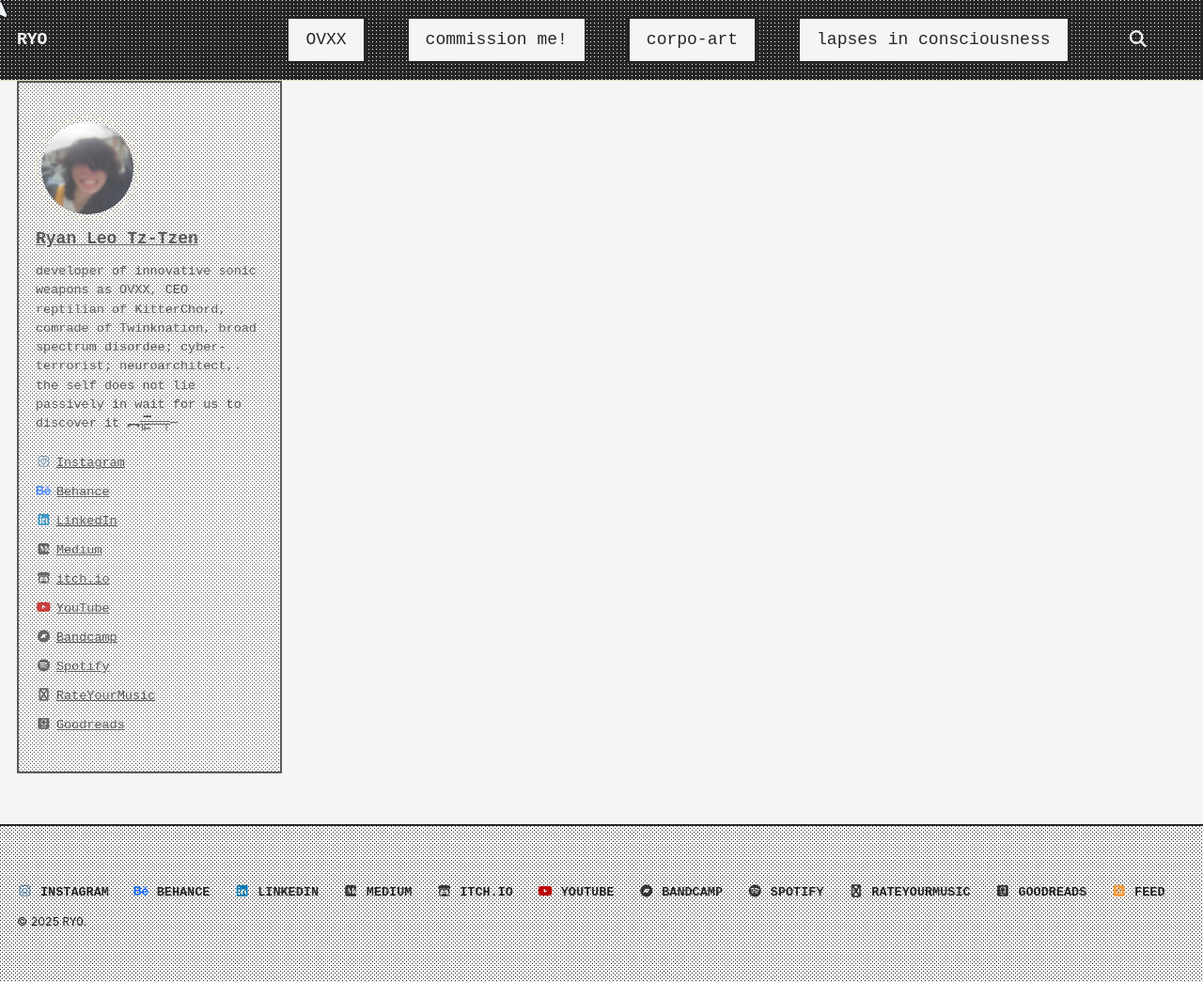
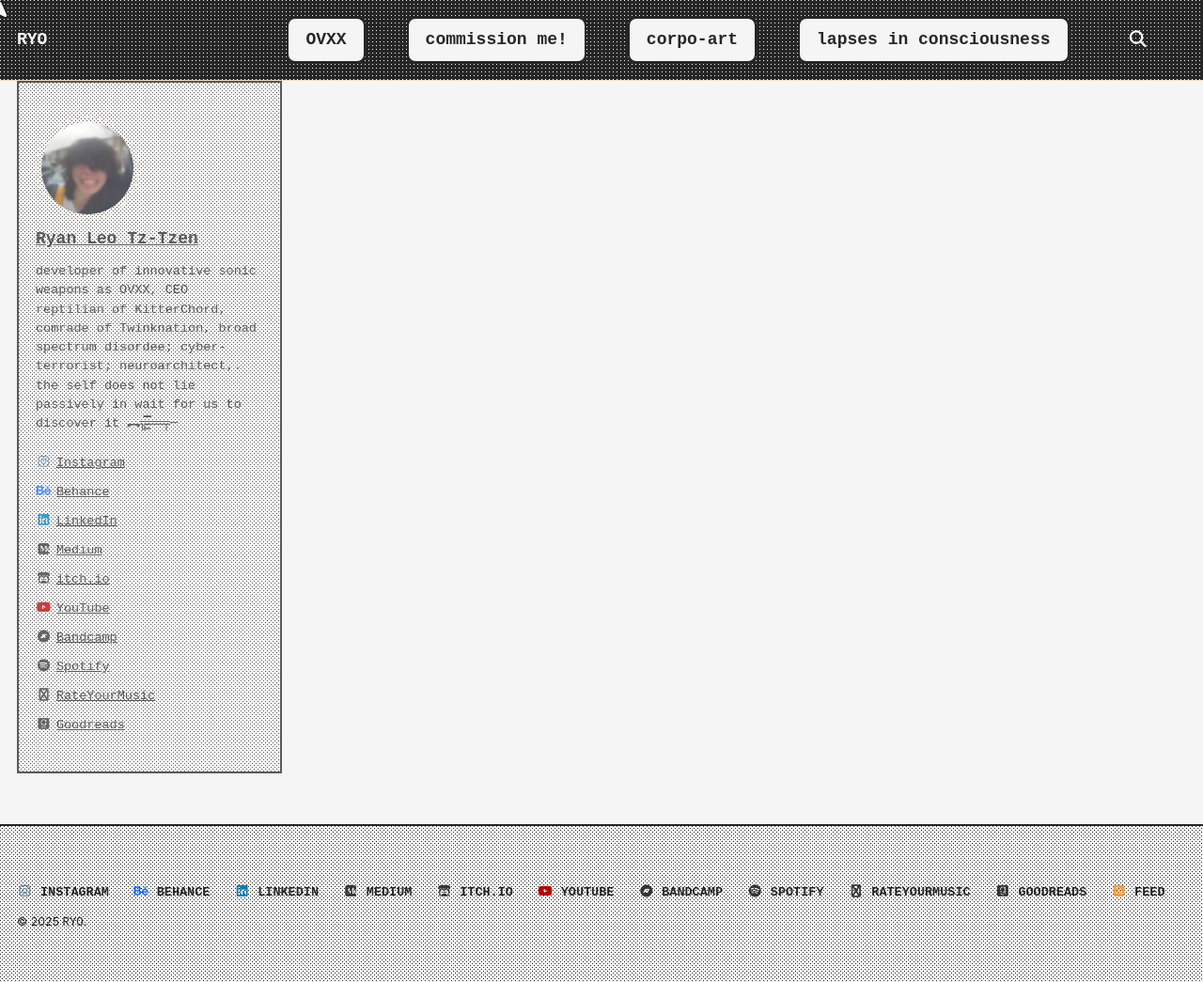
Before and after one commit to cryotato/cryotato.github.io, a Jekyll site: the page built from index.md, in a window 1280 px wide and 1045 px high. Shown: the whole window at 94% size. Built offline with Jekyll 4.4.1, drawn with Linux system fonts in a browser that asks for light colours; cached includes are drawn as plain includes.

Commit message:
Update main.scss

```diff
--- a/assets/css/main.scss
+++ b/assets/css/main.scss
@@ -49,82 +49,109 @@
 }
 
 /* ==========================================================================
-   Text Readability Improvements (Enhanced Specificity)
+   Text Readability Improvements (Hyper-Focused Specificity)
    ========================================================================== */
 
-/* Apply to main body text and lists - Use !important */
-body,
-.page__content p, /* Be more specific for content paragraphs */
-.page__content li /* Be more specific for content list items */
+/* --- Base Body Text (Paragraphs, Lists) --- */
+/* Use theme's own content wrapper class for higher specificity */
+.page__content p,
+.page__content ul li,
+.page__content ol li {
+  text-shadow: var(--l-shadow) !important;
+  color: var(--dark) !important; // Ensure dark text
+}
+/* Ensure base body background is set */
+body {
+  background: var(--bg-0) !important;
+}
+
+/* --- Headings --- */
+h1, h2, h3, h4, h5, h6 {
+  text-shadow: var(--l-shadow) !important;
+  color: var(--dark) !important; // Ensure dark text
+}
+
+/* --- General Links (excluding specific areas) --- */
+a:not(.masthead a):not(.sidebar a):not(.toc a):not(.page__footer a):not(.btn):not(.button) {
+  text-shadow: var(--l-shadow) !important;
+  color: var(--dark) !important; // Ensure dark text
+}
+
+/* --- Blockquotes --- */
+blockquote,
+blockquote p {
+  text-shadow: var(--l-shadow) !important;
+  color: var(--dark) !important; // Ensure dark text
+}
+
+/* --- Code Blocks & Inline Code --- */
+pre,
+p code, li code, h1 code, h2 code, h3 code, h4 code, h5 code, h6 code {
+  text-shadow: var(--l-shadow) !important; // Light shadow for dark text
+  // Color is usually handled okay by themes/syntax highlighters, but force if needed:
+  // color: var(--dark) !important;
+}
+
+/* --- Buttons (Already Styled, Re-affirm shadow) --- */
+button, .btn {
+  text-shadow: var(--l-shadow) !important;
+  &:hover {
+    text-shadow: var(--d-shadow) !important;
+  }
+}
+
+/* --- FIX FOR SIDEBARS (Author & TOC) --- */
+/* Target elements *directly within* sidebar/toc classes */
+.sidebar p,
+.sidebar li,
+.sidebar h1, .sidebar h2, .sidebar h3, .sidebar h4, /* Target headings in sidebar */
+.sidebar .author__name,
+.sidebar .author__bio,
+.sidebar .author__urls-label,
+.sidebar a, /* Target links specifically within .sidebar */
+.toc, /* Target TOC container itself if it has text */
+.toc__menu, /* Target TOC menu */
+.toc__title, /* Target TOC title */
+.toc a,  /* Target links specifically within .toc */
+.toc li /* Target list items within .toc */
 {
-  text-shadow: var(--l-shadow) !important; // Light shadow for dark text on light bg
-}
-/* Ensure base body color/bg are set if not already done elsewhere */
-body {
-    background: var(--bg-0) !important; // Force light background
-    color: var(--dark) !important;      // Force dark text color
+  text-shadow: var(--l-shadow) !important; // Light shadow (assuming light dither bg)
+  color: var(--dark) !important;       // Force dark text color
+  // background: transparent !important; // Uncomment THIS LINE ONLY if text still has weird background artifacts
 }
 
 
-/* Apply to headings - Use !important */
-h1, h2, h3, h4, h5, h6 {
-  text-shadow: var(--l-shadow) !important; // Light shadow for dark text
-}
-
-/* Apply to MOST links - Use !important */
-/* Excludes masthead links, handled separately */
-a:not(.masthead a):not(.btn):not(.button) { // Target links NOT in masthead or buttons
-  text-shadow: var(--l-shadow) !important; // Light shadow for dark text
-}
-/* Re-apply specific link colors if needed, as inherit might be overridden */
-a:not(.masthead a):not(.btn):not(.button) {
-    color: var(--dark) !important; // Make sure default links are dark
+/* --- FIX FOR FOOTER --- */
+/* Target elements *directly within* footer classes */
+.page__footer, /* Target footer container itself */
+.page__footer p,
+.page__footer span, /* Target span elements */
+.page__footer li,
+.page__footer a {
+  text-shadow: var(--l-shadow) !important; // Light shadow (assuming light dither bg)
+  color: var(--dark) !important;       // Force dark text color
 }
 
 
-/* Apply to blockquotes - Use !important */
-blockquote,
-blockquote p { // Target blockquote and paragraphs inside
-  text-shadow: var(--l-shadow) !important; // Light shadow for dark text
+/* --- FIX FOR SITE TITLE in Masthead --- */
+/* Re-apply with high specificity */
+.masthead nav#site-nav a.site-title { // Use ID and class for very high specificity
+  color: var(--light) !important;
+  text-shadow: var(--d-shadow) !important; // Dark shadow for light text
+  // Test: Does increasing offset slightly make it visible? (If still not working)
+  // text-shadow: -2px -2px 0 var(--dark), 0 -2px 0 var(--dark), 2px -2px 0 var(--dark), 2px 0 0 var(--dark), 2px 2px 0 var(--dark), 0 2px 0 var(--dark), -2px 2px 0 var(--dark), -2px 0 0 var(--dark) !important;
 }
 
-/* Apply within the sidebar - Use !important */
-.sidebar, .sidebar p, .sidebar li, .sidebar h1, .sidebar h2, .sidebar h3, .sidebar .author__name, .sidebar .author__bio, .sidebar a {
-  text-shadow: var(--l-shadow) !important; // Light shadow for dark text (assuming sidebar has light dither bg)
-}
-/* Ensure text color in sidebar is dark */
-.sidebar, .sidebar p, .sidebar li, .sidebar h1, .sidebar h2, .sidebar h3, .sidebar .author__name, .sidebar .author__bio, .sidebar a {
-    color: var(--dark) !important; // Force dark text if sidebar bg is light/dither-light
+/* --- FIX FOR MENU ITEMS (Initial State Shadow) --- */
+/* Ensure the initial state shadow is also important */
+.masthead .visible-links .masthead__menu-item a {
+    text-shadow: var(--l-shadow) !important; // Light shadow for dark text
+    /* Ensure hover state shadow is important too */
+    &:hover {
+        text-shadow: var(--d-shadow) !important; // Dark shadow for light text
+    }
 }
 
-
-/* Apply within the footer - Use !important */
-.page__footer, .page__footer p, .page__footer span, .page__footer li, .page__footer a {
-  text-shadow: var(--l-shadow) !important; // Light shadow for dark text (assuming footer has light dither bg)
-}
-/* Ensure text color in footer is dark */
-.page__footer, .page__footer p, .page__footer span, .page__footer li, .page__footer a {
-    color: var(--dark) !important; // Force dark text if footer bg is light/dither-light
-}
-
-
-/* Apply within code blocks (pre) - Use !important */
-pre {
-  text-shadow: var(--l-shadow) !important; // Light shadow for dark text
-}
-/* Inline code - Use !important */
-p code, li code, h1 code, h2 code, h3 code, h4 code, h5 code, h6 code {
-  text-shadow: var(--l-shadow) !important; // Light shadow for dark text
-}
-
-/* Apply within Buttons - Use !important */
-/* Base state already defined earlier, ensure shadows are forced */
-button, .btn {
-  text-shadow: var(--l-shadow) !important; // Light shadow for dark text on light button bg
-  &:hover {
-    text-shadow: var(--d-shadow) !important; // Dark shadow for light text on dark hover bg
-  }
-}
 
 
 
@@ -198,29 +225,29 @@
 /* --- Style the MENU ITEMS like Codepen Buttons (With Animation on Hover) --- */
 .masthead .visible-links .masthead__menu-item a {
   font-family: "Courier New", Courier, monospace;
-  display: inline-block; // Make padding/border work
-  padding: 0.5em 1em;    // Padding inside the button
+  display: inline-block;
+  padding: 0.5em 1em;
+  font-weight: bold; // <<< ADD THIS LINE for bold text
+  border-radius: 0.5em; // <<< ADD THIS LINE for rounded corners (adjust value as needed, e.g., 4px, 6px)
 
   /* --- Initial State (Like Codepen Button) --- */
-  background: var(--bg-0);           // Start with SOLID LIGHT background
-  color: var(--dark) !important;     // Start with DARK text color
-  text-shadow: var(--l-shadow);      // Start with LIGHT shadow for dark text
-  border: var(--border-standard);    // Add the standard DARK border
+  background: var(--bg-0);
+  color: var(--dark) !important;
+  text-shadow: var(--l-shadow); // Note: This relies on the shadow fix below!
+  border: var(--border-standard);
 
-  text-decoration: none;             // No underline by default
-  transition: none;                  // Disable default MM transitions
+  text-decoration: none;
+  transition: none;
 
   &:hover {
-    /* Apply the CodePen animation */
     animation: light-to-dark 200ms linear forwards;
-
-    /* Ensure text/shadow are correct for hover state (visible on dark BG end state) */
-    color: var(--light) !important; // Text becomes LIGHT
-    text-shadow: var(--d-shadow);   // Shadow becomes DARK
-    text-decoration: none;        // Ensure no underline during animation
+    color: var(--light) !important;
+    text-shadow: var(--d-shadow); // Note: This relies on the shadow fix below!
+    text-decoration: none;
+    /* Keep border rounded on hover */
+    border-radius: 0.5em; // Ensure border-radius persists
   }
 }
-
 
 /* --- Ensure greedy-nav button icon is visible --- */
 .masthead .greedy-nav__toggle .navicon {
```
